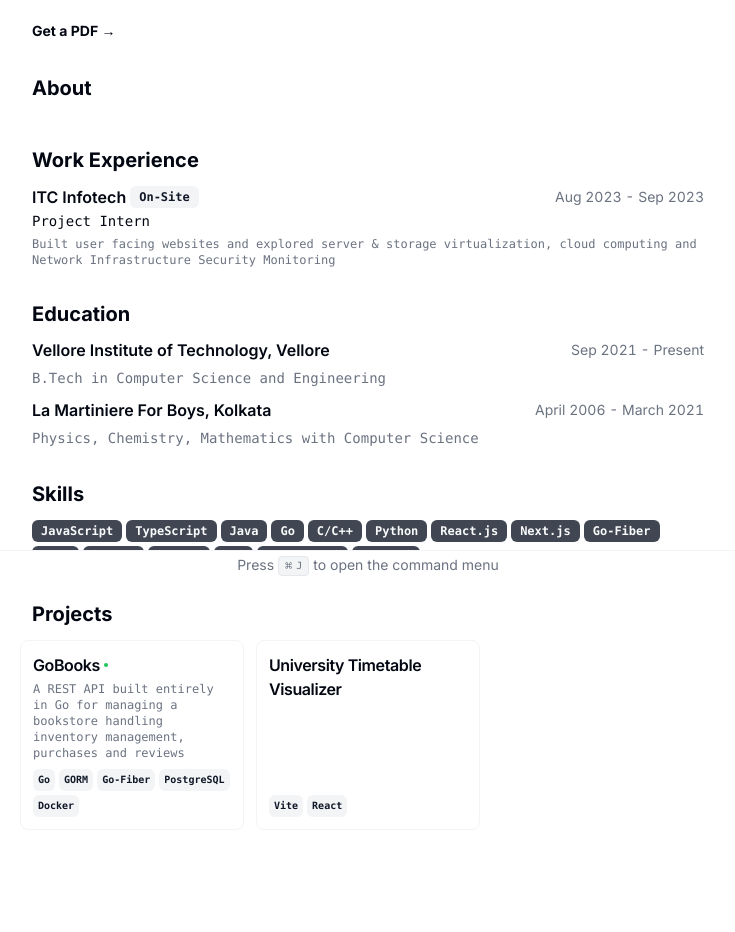
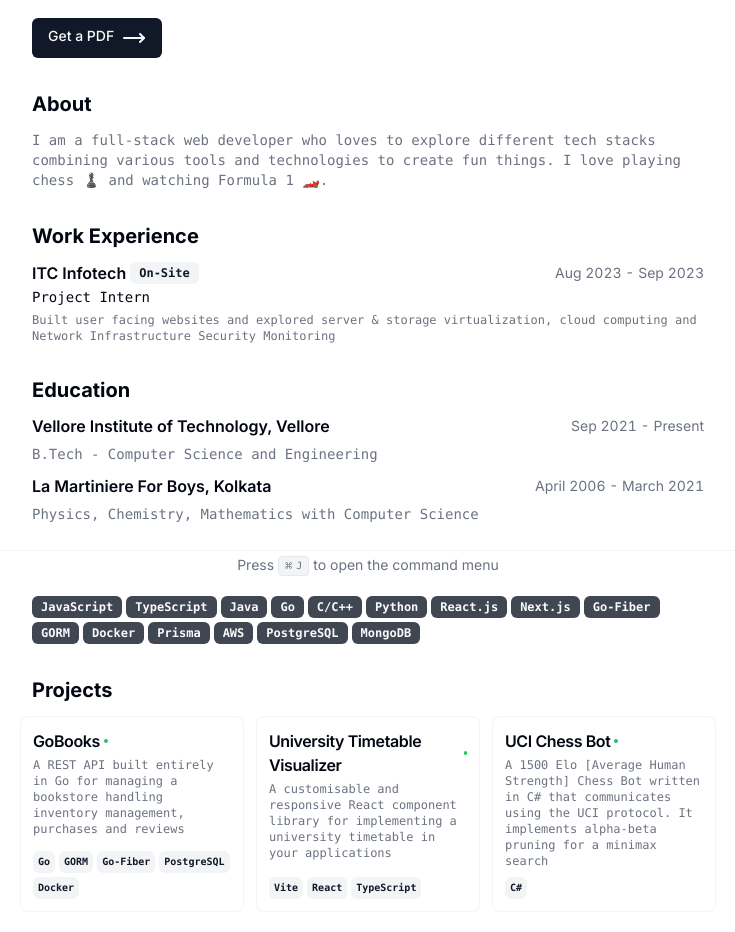
Before and after one commit to saharshbhansali/Resume, a Next.js app: page / in a window 1280 px wide. Shown: the part 220-1152 px from the top of the page, without its empty margins (272-1007 px from the left). Before the commit the page ends 1114 px from the top, so only its background shows below. Built offline with nearby package versions, Linux system fonts and the light colour scheme.

Commit message:
feat: projects

```diff
--- a/src/app/page.tsx
+++ b/src/app/page.tsx
@@ -4,10 +4,11 @@ import { Badge } from "../components/ui/badge";
 import { CommandMenu } from "../components/command-menu";
 import { Metadata } from "next";
 import { Section } from "../components/ui/section";
-import { GlobeIcon, MailIcon, PhoneIcon } from "lucide-react";
+import { ArrowRight, GlobeIcon, MailIcon, MoveRight, PhoneIcon } from "lucide-react";
 import { Button } from "../components/ui/button";
 import { RESUME_DATA } from "../data/resume-data";
 import { ProjectCard } from "../components/project-card";
+import Link from "next/link";
 
 export const metadata: Metadata = {
   title: `${RESUME_DATA.name} | ${RESUME_DATA.about}`,
@@ -92,9 +93,11 @@ export default function Page() {
             <AvatarFallback>{RESUME_DATA.initials}</AvatarFallback>
           </Avatar>
         </div>
-        <div>
-          <a className="font-bold text-sm" href="https://rohankhatua.dev/resume.pdf">Get a PDF &rarr;</a>
-        </div>
+
+        <Button>
+          <a className="flex flex-row gap-2" href="https://rohankhatua.dev/resume.pdf">Get a PDF <MoveRight></MoveRight></a>
+        </Button>
+
         <Section>
           <h2 className="text-xl font-bold">About</h2>
           <p className="text-pretty font-mono text-sm text-muted-foreground">
--- a/src/data/resume-data.tsx
+++ b/src/data/resume-data.tsx
@@ -1,4 +1,4 @@
-import { BookCheck } from "lucide-react"
+import { BookCheck, TableIcon } from "lucide-react"
 import { XIcon } from "@/components/icons/XIcon"
 import ITCLogo from "../images/logos/itc.png"
 import { GitHubIcon } from "@/components/icons/GitHubIcon"
@@ -11,7 +11,7 @@ export const RESUME_DATA = {
   websiteUrl: "rohankhatua.dev",
   locationLink: "https://maps.app.goo.gl/9mApkepVZDkmvLx89",
   about: "Pre-final year Computer Science Student - Full Stack Developer",
-  summary: "",
+  summary: "I am a full-stack web developer who loves to explore different tech stacks combining various tools and technologies to create fun things. I love playing chess ♟️ and watching Formula 1 🏎️.",
   avatarUrl: "https://avatars.githubusercontent.com/u/90958884?v=4",
   contact: {
     email: "contact@rohankhatua.dev",
@@ -37,7 +37,7 @@ export const RESUME_DATA = {
   education: [
     {
       school: "Vellore Institute of Technology, Vellore",
-      degree: "B.Tech in Computer Science and Engineering",
+      degree: "B.Tech - Computer Science and Engineering",
       start: "Sep 2021",
       end: "Present"
     },
@@ -81,8 +81,26 @@ export const RESUME_DATA = {
     {
       title: "University Timetable Visualizer",
       techStack: [
-        "Vite", "React",
-      ]
+        "Vite", "React", "TypeScript"
+      ],
+      description: "A customisable and responsive React component library for implementing a university timetable in your applications",
+      logo: TableIcon,
+      link: {
+        label: "Github",
+        href: "https://github.com/RohanKhatua/vit-timetable-react-component-library"
+      }
+    },
+    {
+      title: "UCI Chess Bot",
+      techStack: [
+        "C#"
+      ],
+      description: "A 1500 Elo [Average Human Strength] Chess Bot written in C# that communicates using the UCI protocol. It implements alpha-beta pruning for a minimax search",
+      logo: "♟️",
+      link: {
+        label: "Github",
+        href: "https://github.com/RohanKhatua/Chess-Challenge"
+      }
     }
   ]
 }
```
